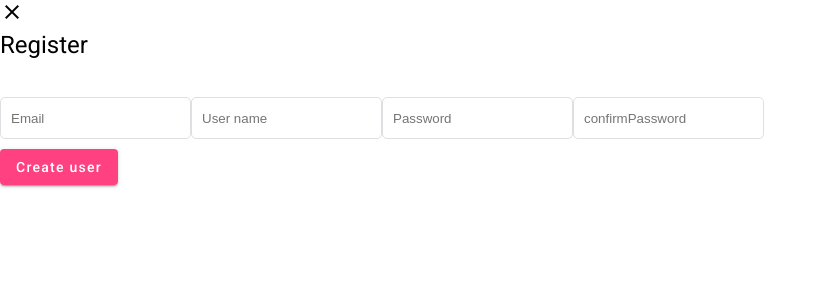
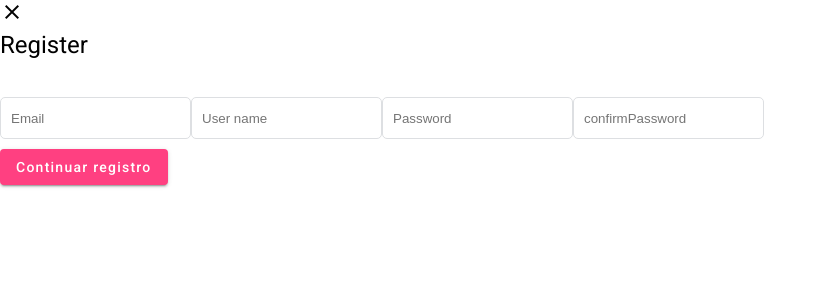
Before and after one commit to santidev21/ProjectLS, an Angular app in the folder FrontEndLS/: page /register in a window 1280 px wide. Shown: the top 300 px of the page, without its empty margins (0-827 px from the left). Built offline with nearby package versions, Linux system fonts and the light colour scheme.

Commit message:
cambio de nombre boton crear usuario

```diff
--- a/FrontEndLS/src/app/pages/login/create-user/create-user.component.html
+++ b/FrontEndLS/src/app/pages/login/create-user/create-user.component.html
@@ -27,7 +27,7 @@
                 <div *ngIf="registroForm.get('confirmPassword')?.touched && registroForm.get('confirmPassword')?.errors?.['pattern']" class="text-validation">The password must include at least one uppercase letter, one lowercase letter, one number, and one special character</div>
             </div>
             <div class="container-buttons mt-10">
-                <button mat-raised-button color="accent" (click)="createUser()">Create user</button>
+                <button mat-raised-button color="accent" (click)="createUser()">Continuar registro</button>
             </div>
         </form>
     </div>
```
